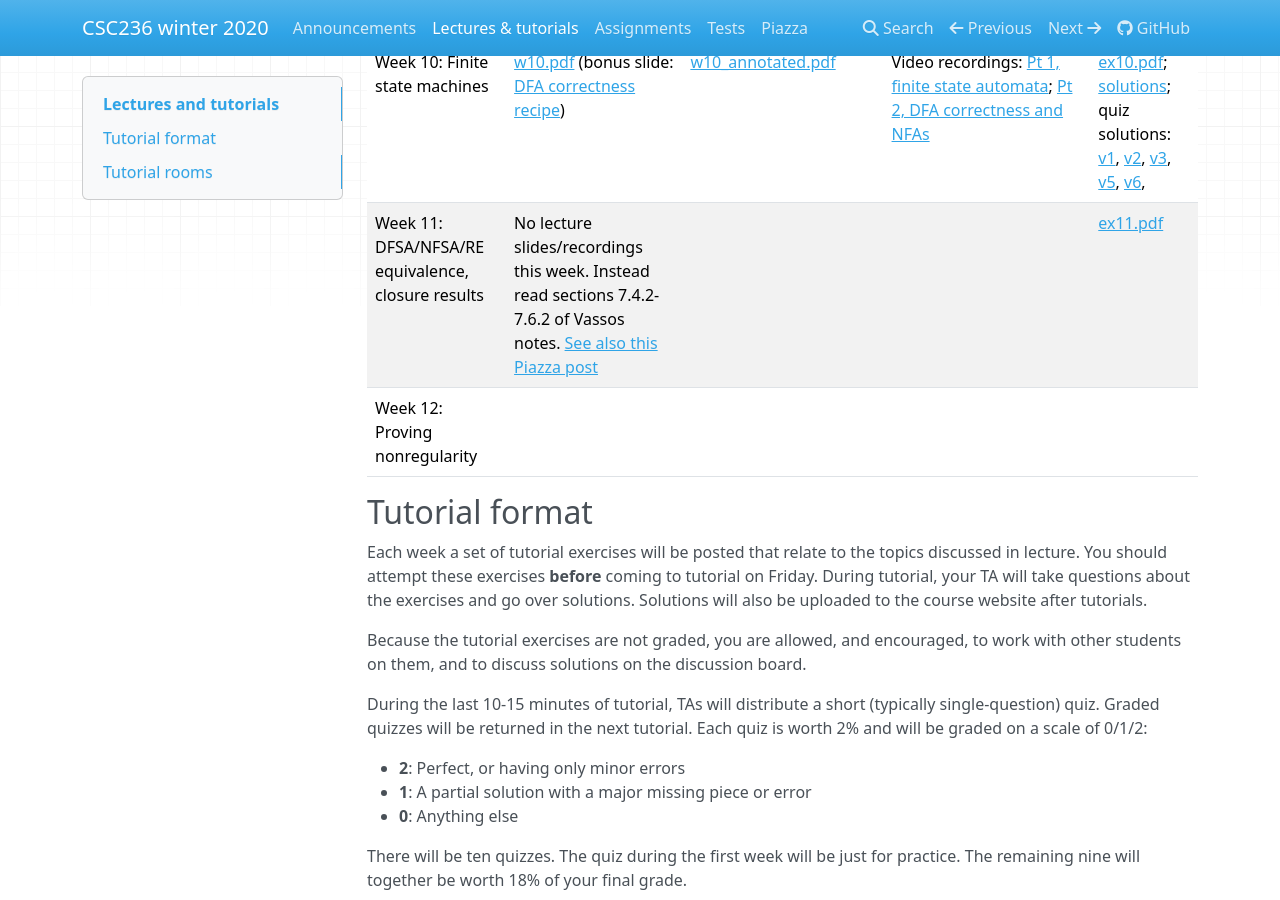
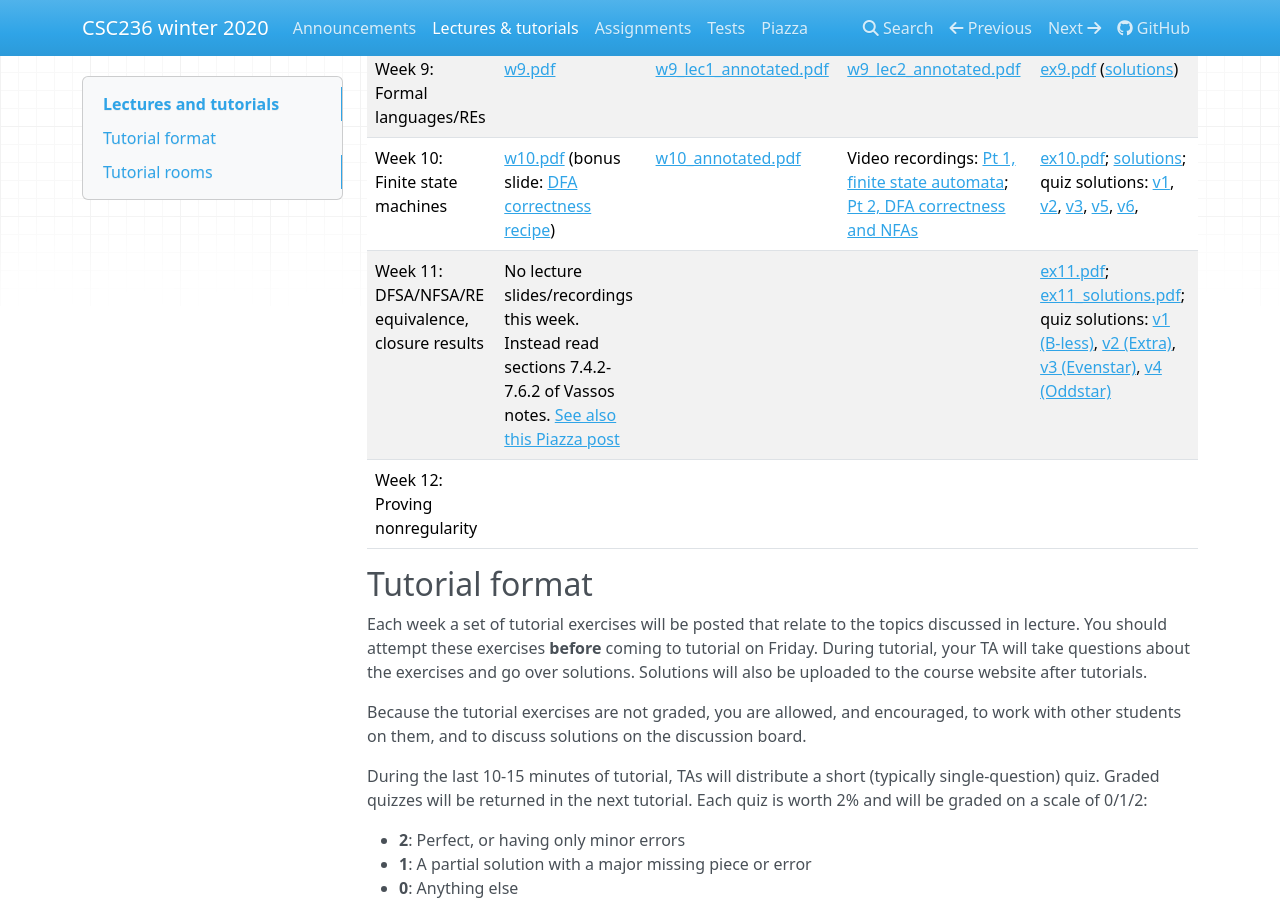
Before and after one commit to colinmorris/csc236, an MkDocs documentation site: the page built from docs/lectures_and_tutorials.md, in a window 1280 px wide and 900 px high, scrolled down 1118 px. Built offline with MkDocs 1.6.1, drawn with Linux system fonts in a browser that asks for light colours; nearby versions of some CDN libraries.

Commit message:
w11 tutorial solutions

```diff
--- a/docs/lectures_and_tutorials.md
+++ b/docs/lectures_and_tutorials.md
@@ -14,7 +14,7 @@ Week 7: Iterative (partial) correctness | [w7.pdf](lecture_slides/w7.pdf) | [w7_
 Week 8: Proving termination | [w8.pdf](lecture_slides/w8.pdf) (extra: cleaned up writeup of [merge partial correctness](lecture_slides/merge_proof.pdf) proof covered in lecture) | [w8_lec1_annotated.pdf](lecture_slides/w8_lec1_annotated.pdf)  | [w8_lec2_annotated.pdf](lecture_slides/w8_lec2_annotated.pdf) |  [ex8.pdf](exercises/ex8.pdf) ([solutions](exercises/ex8_solutions.pdf), [quiz 1](exercises/q8_v1_solutions.pdf), [quiz 2](exercises/q8_v2_solutions.pdf)) |
 Week 9: Formal languages/REs | [w9.pdf](lecture_slides/w9.pdf) | [w9_lec1_annotated.pdf](lecture_slides/w9_lec1_annotated.pdf) | [w9_lec2_annotated.pdf](lecture_slides/w9_lec2_annotated.pdf)  | [ex9.pdf](exercises/ex9.pdf) ([solutions](exercises/ex9_solutions.pdf))|
 Week 10: Finite state machines | [w10.pdf](lecture_slides/w10.pdf) (bonus slide: [DFA correctness recipe](lecture_slides/w10_dfa_recipe.pdf))  | [w10_annotated.pdf](lecture_slides/w10_annotated.pdf) | Video recordings: [Pt 1, finite state automata](https://www.youtube.com/watch?v=dnvSjh5hYNE); [Pt 2, DFA correctness and NFAs](https://www.youtube.com/watch?v=_VEMQk7G_Q4)  |  [ex10.pdf](exercises/ex10.pdf); [solutions](exercises/ex10_solutions.pdf); quiz solutions: [v1](exercises/q10_v1_solutions.pdf), [v2](exercises/q10_v2_solutions.pdf),  [v3](exercises/q10_v3_solutions.pdf),  [v5](exercises/q10_v5_solutions.pdf),  [v6](exercises/q10_v6_solutions.pdf),   |
-Week 11: DFSA/NFSA/RE equivalence, closure results | No lecture slides/recordings this week. Instead read sections 7.4.2-7.6.2 of Vassos notes. [See also this Piazza post](https://piazza.com/class/k4xo4w48g2u35e?cid=280)  |   |   | [ex11.pdf](exercises/ex11.pdf)  |
+Week 11: DFSA/NFSA/RE equivalence, closure results | No lecture slides/recordings this week. Instead read sections 7.4.2-7.6.2 of Vassos notes. [See also this Piazza post](https://piazza.com/class/k4xo4w48g2u35e?cid=280)  |   |   | [ex11.pdf](exercises/ex11.pdf); [ex11_solutions.pdf](exercises/ex11_solutions.pdf); quiz solutions: [v1 (B-less)](exercises/w11_v1_solutions.pdf), [v2 (Extra)](exercises/w11_v2_solutions.pdf), [v3 (Evenstar)](exercises/w11_v3_solutions.pdf), [v4 (Oddstar)](exercises/w11_v4_solutions.pdf) |
 Week 12: Proving nonregularity |  |          |                    |        |
 
 ## Tutorial format
```
Also changed, not shown: 5 other files.
